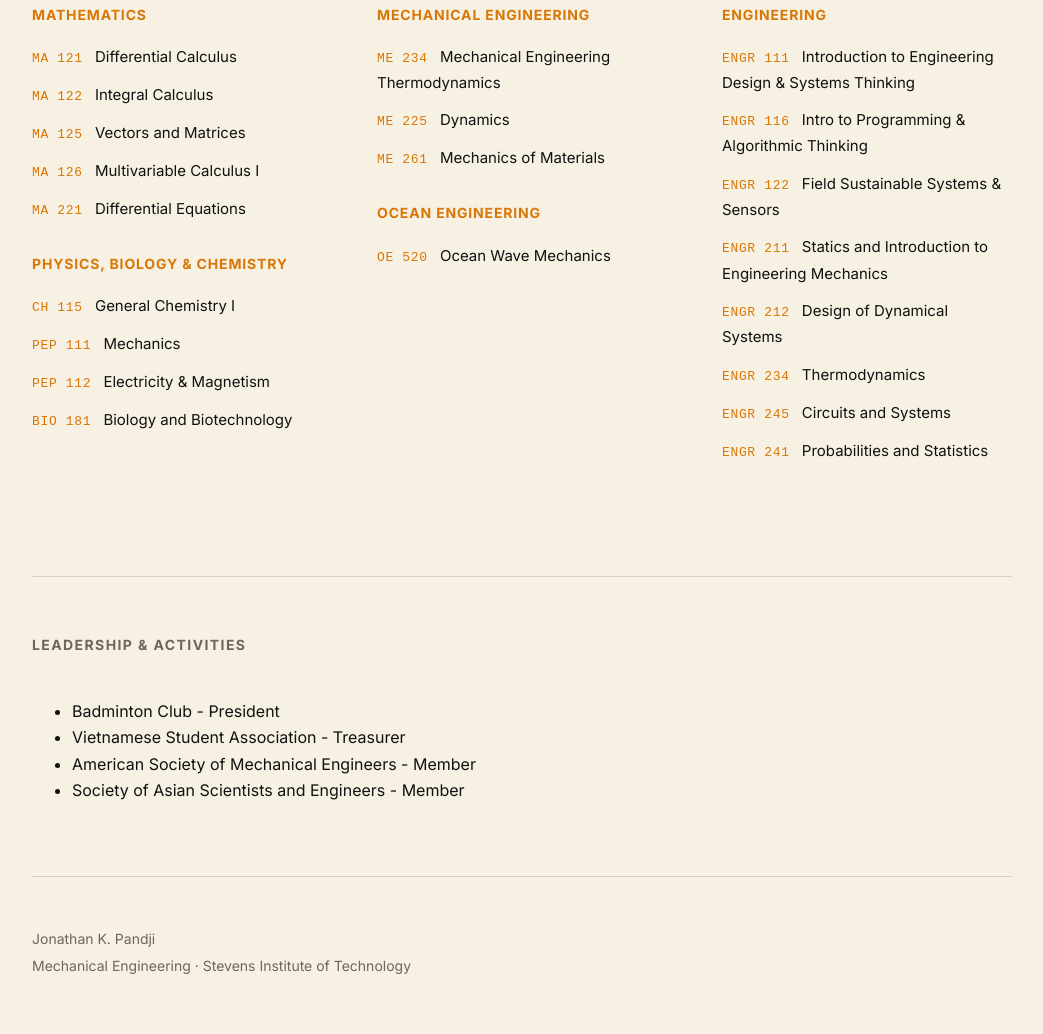
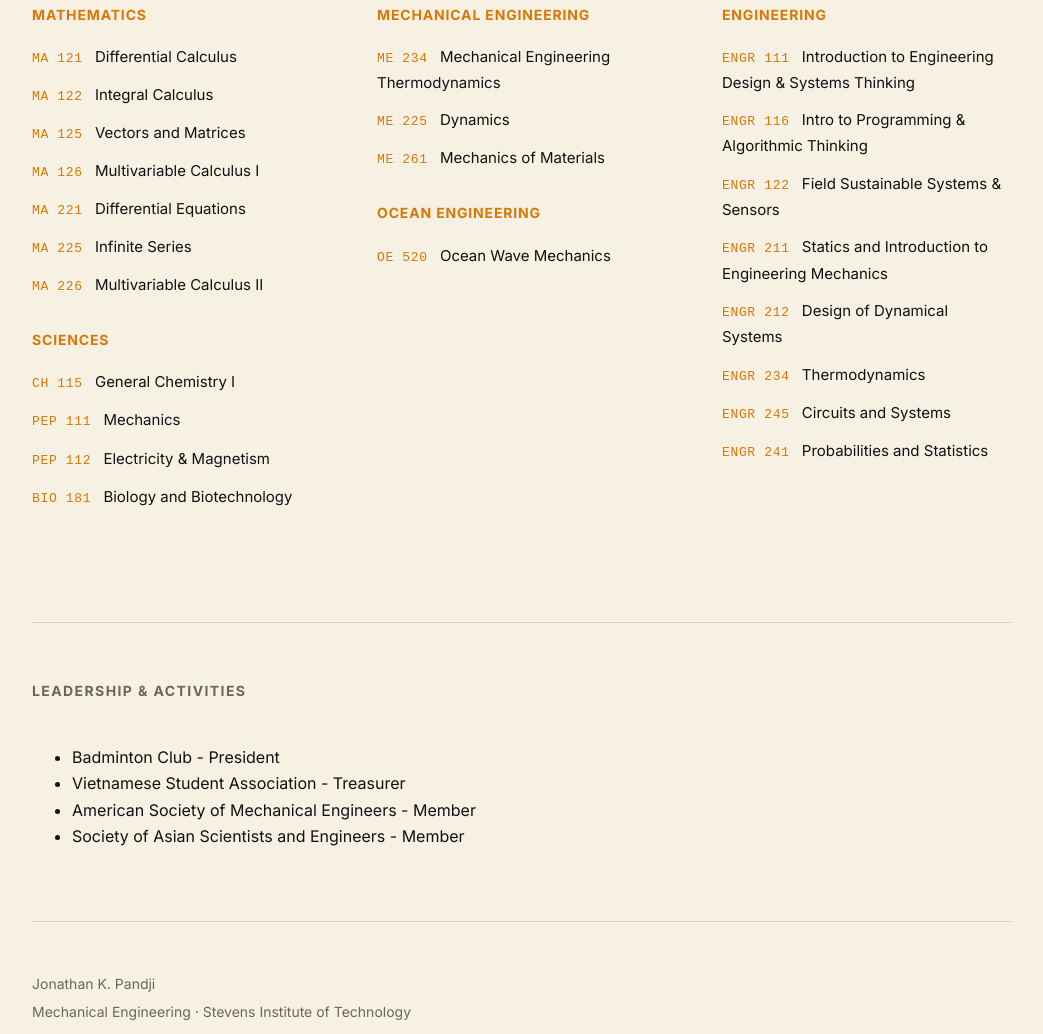
Before and after one commit to jonkezino11/portfolio, a plain HTML site: page index.html in a window 1280 px wide. Shown: the part 3994-5028 px from the top of the page, without its empty margins (118-1161 px from the left). Drawn offline with Linux system fonts and the light colour scheme.

Commit message:
Update index.html

```diff
--- a/index.html
+++ b/index.html
@@ -183,11 +183,21 @@
           <span class="course-code">MA 221</span>
           Differential Equations
         </p>
+
+        <p>
+          <span class="course-code">MA 225</span>
+          Infinite Series
+        </p>
+
+        <p>
+          <span class="course-code">MA 226</span>
+          Multivariable Calculus II
+        </p>
       </div>
 
 
       <div class="course-group">
-        <h3>PHYSICS, BIOLOGY &amp; CHEMISTRY</h3>
+        <h3>SCIENCES</h3>
 
         <p>
           <span class="course-code">CH 115</span>
```
